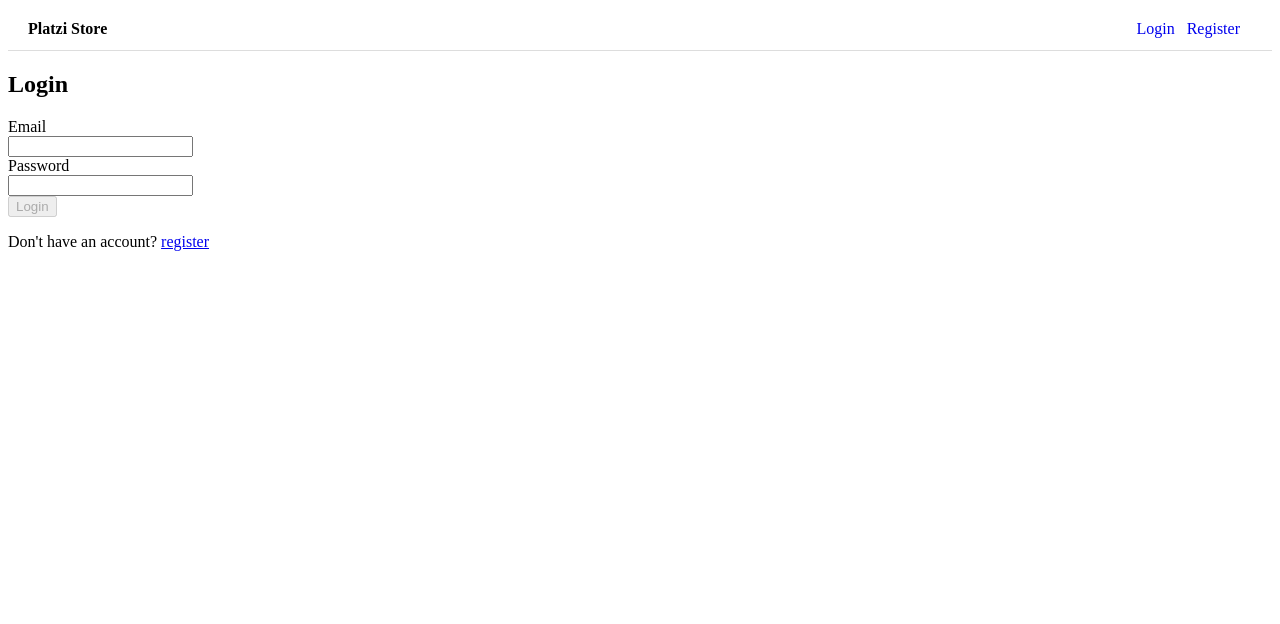
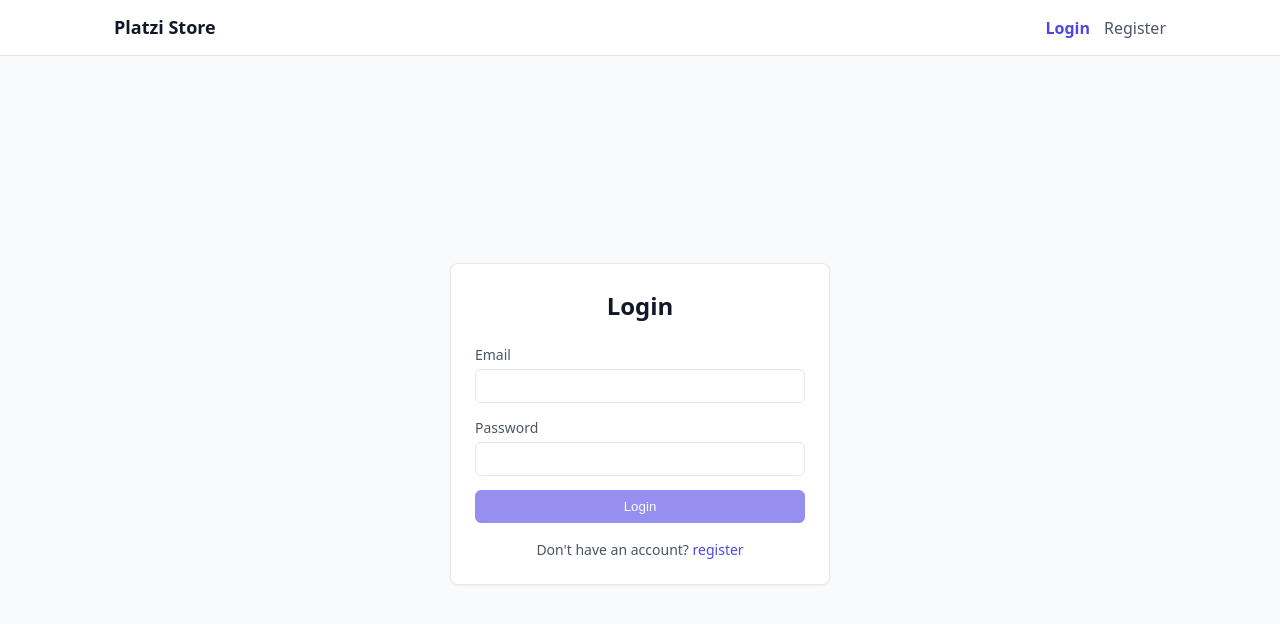
Before and after one commit to Diwakar-Rai/platzi-small-store, an Angular app: page /login in a window 1280 px wide. Shown: the top 624 px of the page. Built offline with nearby package versions, Linux system fonts and the light colour scheme.

Commit message:
basic styling done

```diff
--- a/src/app/features/auth/login/login.html
+++ b/src/app/features/auth/login/login.html
@@ -1,29 +1,33 @@
+<div class="auth-page">
+  <div class="auth-card">
     <h2>Login</h2>
     @if (errorMessage) {
       <p style="color: red">{{ errorMessage }}</p>
     }
     <form [formGroup]="loginForm" (ngSubmit)="onSubmit()">
-  <div>
-    <label>Email</label><br />
+      <div class="form-group">
+        <label>Email</label>
         <input type="email" formControlName="email" />
 
         @if (loginForm.get('email')?.touched && loginForm.get('email')?.invalid) {
-      <p>Email is required and must be valid</p>
+          <p class="error">Email is required and must be valid</p>
         }
       </div>
 
-  <div>
-    <label>Password</label><br />
+      <div class="form-group">
+        <label>Password</label>
         <input type="password" formControlName="password" />
 
         @if (loginForm.get('password')?.touched && loginForm.get('password')?.invalid) {
-      <p>Password must be at least 6 characters</p>
+          <p class="error">Password must be at least 6 characters</p>
         }
       </div>
 
-  <button type="submit" [disabled]="loginForm.invalid">Login</button>
+      <button type="submit" [disabled]="loginForm.invalid" class="primary">Login</button>
     </form>
-<p>
+    <p class="auth-footer">
       Don't have an account?
       <a routerLink="/register">register</a>
     </p>
+  </div>
+</div>
--- a/src/app/features/products/product-details/product-details.css
+++ b/src/app/features/products/product-details/product-details.css
@@ -0,0 +1,58 @@
+/* Back navigation */
+.back-link {
+  display: inline-block;
+  margin-bottom: 16px;
+  font-size: 14px;
+  color: var(--text-secondary);
+}
+
+.back-link:hover {
+  color: var(--accent);
+}
+
+/* Layout */
+.product-detail {
+  display: grid;
+  grid-template-columns: 360px auto;
+  gap: 32px;
+  align-items: start;
+}
+
+/* Image */
+.image-section {
+  background-color: var(--bg-card);
+  border: 1px solid var(--border-light);
+  border-radius: var(--radius-md);
+  padding: 12px;
+}
+
+.image-section img {
+  width: 100%;
+  border-radius: var(--radius-sm);
+  object-fit: cover;
+}
+
+/* Info */
+.info h2 {
+  margin-bottom: 8px;
+}
+
+.price {
+  font-size: 20px;
+  font-weight: 600;
+  color: var(--accent);
+  margin-bottom: 16px;
+}
+
+.description {
+  color: var(--text-secondary);
+  line-height: 1.6;
+  max-width: 640px;
+}
+
+/* responsiveness */
+@media (max-width: 768px) {
+  .product-detail {
+    grid-template-columns: auto;
+  }
+}
--- a/src/app/features/products/product-details/product-details.html
+++ b/src/app/features/products/product-details/product-details.html
@@ -1,3 +1,6 @@
+<div class="page">
+  <a class="back-link" routerLink="/products">← Back to products</a>
+
   @if (isLoading()) {
     <p>Loading product...</p>
   }
@@ -8,10 +11,15 @@
 
   @if (product()) {
     <div class="product-detail">
+      <div class="image-section">
         <img [src]="product()!.images[0]" alt="{{ product()!.title }}" width="250" />
+      </div>
 
+      <div class="info">
         <h2>{{ product()!.title }}</h2>
-    <p>{{ product()!.description }}</p>
-    <p><span>Price:</span> ₹ {{ product()!.price }}</p>
+        <p class="description">{{ product()!.description }}</p>
+        <p class="price"><span>Price:</span> ₹ {{ product()!.price }}</p>
+      </div>
     </div>
   }
+</div>
--- a/src/app/features/products/product-list/product-list.css
+++ b/src/app/features/products/product-list/product-list.css
@@ -1,10 +1,57 @@
 .product-grid {
   display: grid;
-  grid-template-columns: 24% 24% 24% 24%;
-  gap: 16px;
+  grid-template-columns: repeat(4, auto);
+  gap: 24px;
+  margin-top: 24px;
 }
 
+/* Card */
 .product-card {
-  border: 1px solid #ddd;
-  padding: 10px;
+  background-color: var(--bg-card);
+  border: 1px solid var(--border-light);
+  border-radius: var(--radius-md);
+  overflow: hidden;
+  cursor: pointer;
+
+  transition:
+    transform 0.15s ease,
+    box-shadow 0.15s ease;
 }
+
+.product-card:hover {
+  transform: translateY(-2px);
+  box-shadow: var(--shadow-md);
+}
+
+/* Image */
+.image-wrapper {
+  background-color: var(--bg-hover);
+  height: 160px;
+  display: flex;
+  align-items: center;
+  justify-content: center;
+}
+
+.image-wrapper img {
+  width: 100%;
+  height: 100%;
+  object-fit: cover;
+}
+
+/* Body */
+.card-body {
+  padding: 12px;
+}
+
+.card-body h3 {
+  font-size: 14px;
+  font-weight: 500;
+  margin-bottom: 6px;
+  color: var(--text-primary);
+}
+
+/* Price */
+.price {
+  font-weight: 600;
+  color: var(--accent);
+}
--- a/src/app/features/products/product-list/product-list.html
+++ b/src/app/features/products/product-list/product-list.html
@@ -1,3 +1,4 @@
+<div class="page">
   <h2>Products</h2>
 
   @if (isLoading()) {
@@ -5,17 +6,22 @@
   }
 
   @if (errorMessage()) {
-  <p style="color: red">{{ errorMessage() }}</p>
+    <p class="error">{{ errorMessage() }}</p>
   }
 
   @if (!isLoading() && !errorMessage()) {
     <div class="product-grid">
       @for (product of products(); track product.id) {
         <div class="product-card" [routerLink]="['/products', product.id]">
+          <section class="image-wrapper">
             <img [src]="product.images[0]" alt="{{ product.title }}" width="150" />
+          </section>
+          <div class="card-body">
             <h3>{{ product.title }}</h3>
             <p>₹ {{ product.price }}</p>
+          </div>
         </div>
       }
     </div>
   }
+</div>
--- a/src/app/shared/navbar/navbar.css
+++ b/src/app/shared/navbar/navbar.css
@@ -1,22 +1,47 @@
 .navbar {
-  display: flex;
-  justify-content: space-between;
-  align-items: center;
-  padding: 12px 20px;
-  border-bottom: 1px solid #ddd;
+  background-color: var(--bg-card);
+  border-bottom: 1px solid var(--border-light);
 }
 
+.nav-inner {
+  max-width: 1100px;
+  margin: 0 auto;
+  padding: 14px 24px;
+
+  display: flex;
+  align-items: center;
+  justify-content: space-between;
+}
+
+/* Logo */
 .logo {
-  font-weight: bold;
+  font-size: 18px;
+  font-weight: 600;
+  color: var(--text-primary);
+}
+
+.logo:hover {
   text-decoration: none;
-  color: black;
+}
+
+/* Links */
+.links {
+  display: flex;
+  align-items: center;
+  gap: 14px;
 }
 
 .links a {
-  margin-right: 12px;
+  color: var(--text-secondary);
+  font-weight: 500;
+}
+
+.links a:hover {
+  color: var(--accent);
   text-decoration: none;
 }
 
-button {
-  cursor: pointer;
+.links a.active {
+  color: var(--accent);
+  font-weight: 600;
 }
--- a/src/app/shared/navbar/navbar.html
+++ b/src/app/shared/navbar/navbar.html
@@ -1,14 +1,16 @@
 <nav class="navbar">
+  <div class="nav-inner">
     <a routerLink="/" class="logo">Platzi Store</a>
 
     <div class="links">
       @if (authService.isLoggedIn()) {
-      <a routerLink="/products">Products</a>
+        <a routerLink="/products" routerLinkActive="active">Products</a>
 
         <button (click)="logout()">Logout</button>
       } @else {
-      <a routerLink="/login">Login</a>
-      <a routerLink="/register">Register</a>
+        <a routerLink="/login" routerLinkActive="active">Login</a>
+        <a routerLink="/register" routerLinkActive="active">Register</a>
       }
     </div>
+  </div>
 </nav>
--- a/src/app/shared/navbar/navbar.ts
+++ b/src/app/shared/navbar/navbar.ts
@@ -1,10 +1,10 @@
 import { Component, inject } from '@angular/core';
 import { AuthService } from '../../core/auth/auth.service';
-import { Router, RouterLink } from '@angular/router';
+import { Router, RouterLink, RouterLinkActive } from '@angular/router';
 
 @Component({
   selector: 'app-navbar',
-  imports: [RouterLink],
+  imports: [RouterLink, RouterLinkActive],
   templateUrl: './navbar.html',
   styleUrl: './navbar.css',
 })
--- a/src/styles.css
+++ b/src/styles.css
@@ -1 +1,189 @@
 /* You can add global styles to this file, and also import other style files */
+
+/* ---------- Design Tokens ---------- */
+:root {
+  /* Colors */
+  --bg-main: #f9fafb;
+  --bg-card: #ffffff;
+  --bg-hover: #f3f4f6;
+
+  --text-primary: #111827;
+  --text-secondary: #4b5563;
+
+  --border-light: #e5e7eb;
+
+  --accent: #4f46e5;
+  --accent-hover: #4338ca;
+
+  --danger: #dc2626;
+
+  /* Radius */
+  --radius-sm: 6px;
+  --radius-md: 8px;
+
+  /* Shadows */
+  --shadow-sm: 0 1px 2px rgba(0, 0, 0, 0.05);
+  --shadow-md: 0 4px 10px rgba(0, 0, 0, 0.08);
+}
+
+/* ---------- Reset ---------- */
+* {
+  box-sizing: border-box;
+  margin: 0;
+  padding: 0;
+}
+
+/* ---------- Base ---------- */
+body {
+  font-family:
+    system-ui,
+    -apple-system,
+    BlinkMacSystemFont,
+    'Segoe UI',
+    Roboto,
+    Oxygen,
+    Ubuntu,
+    Cantarell,
+    sans-serif;
+  background-color: var(--bg-main);
+  color: var(--text-primary);
+  line-height: 1.5;
+}
+
+/* ---------- Layout ---------- */
+.page {
+  max-width: 1100px;
+  margin: 0 auto;
+  padding: 24px;
+}
+
+/* ---------- Typography ---------- */
+h1,
+h2,
+h3 {
+  font-weight: 600;
+  margin-bottom: 12px;
+}
+
+p {
+  color: var(--text-secondary);
+}
+
+/* ---------- Links ---------- */
+a {
+  color: var(--accent);
+  text-decoration: none;
+}
+
+a:hover {
+  color: var(--accent-hover);
+  text-decoration: underline;
+}
+
+/* ---------- Buttons ---------- */
+button {
+  padding: 8px 14px;
+  border-radius: var(--radius-sm);
+  border: 1px solid var(--border-light);
+  background-color: var(--bg-card);
+  cursor: pointer;
+  transition:
+    background-color 0.15s ease,
+    box-shadow 0.15s ease;
+}
+
+button:hover {
+  background-color: var(--bg-hover);
+  box-shadow: var(--shadow-sm);
+}
+
+button.primary {
+  background-color: var(--accent);
+  color: white;
+  border-color: var(--accent);
+}
+
+button.primary:hover {
+  background-color: var(--accent-hover);
+}
+
+button:disabled {
+  opacity: 0.6;
+  cursor: not-allowed;
+}
+
+form button {
+  width: 100%;
+}
+
+/* Global error */
+.error {
+  color: var(--danger);
+  margin-top: 8px;
+}
+
+form .error {
+  font-size: 12px;
+}
+
+/* ---------- Auth Pages ---------- */
+.auth-page {
+  min-height: calc(100vh - 64px);
+  display: flex;
+  align-items: center;
+  justify-content: center;
+  padding: 24px;
+}
+
+.auth-card {
+  width: 100%;
+  max-width: 380px;
+  background-color: var(--bg-card);
+  border: 1px solid var(--border-light);
+  border-radius: var(--radius-md);
+  padding: 24px;
+  box-shadow: var(--shadow-sm);
+}
+
+.auth-card h2 {
+  text-align: center;
+  margin-bottom: 20px;
+}
+
+/* Form */
+.form-group {
+  margin-bottom: 14px;
+}
+
+label {
+  display: block;
+  font-size: 14px;
+  margin-bottom: 4px;
+  color: var(--text-secondary);
+}
+
+input {
+  width: 100%;
+  padding: 8px 10px;
+  border-radius: var(--radius-sm);
+  border: 1px solid var(--border-light);
+  font-size: 14px;
+}
+
+input:focus {
+  outline: none;
+  border-color: var(--accent);
+}
+
+/* Messages */
+.success {
+  color: var(--accent);
+  margin-bottom: 10px;
+}
+
+/* Footer */
+.auth-footer {
+  margin-top: 16px;
+  text-align: center;
+  font-size: 14px;
+}
```
Also changed, not shown: src/app/features/auth/register/register.html (+15 -11 lines). Lines whose indentation alone changed are shown as unchanged.
